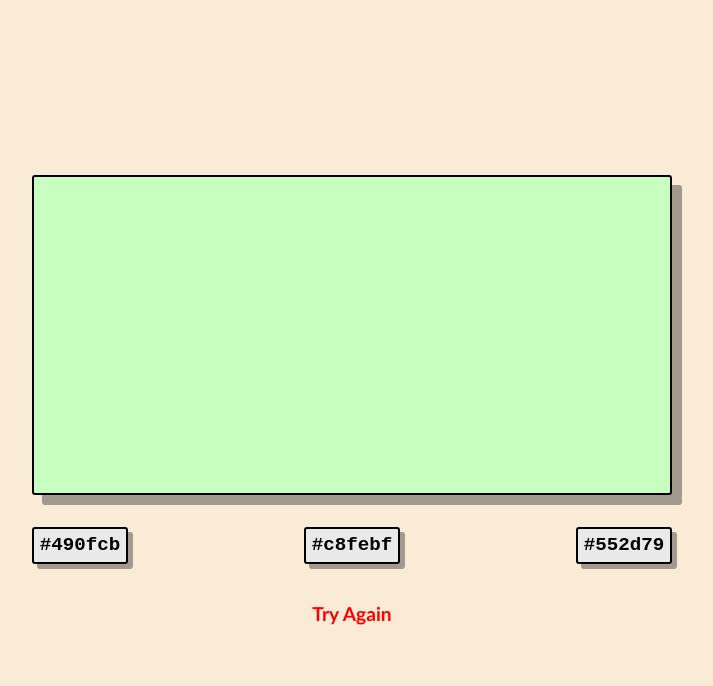
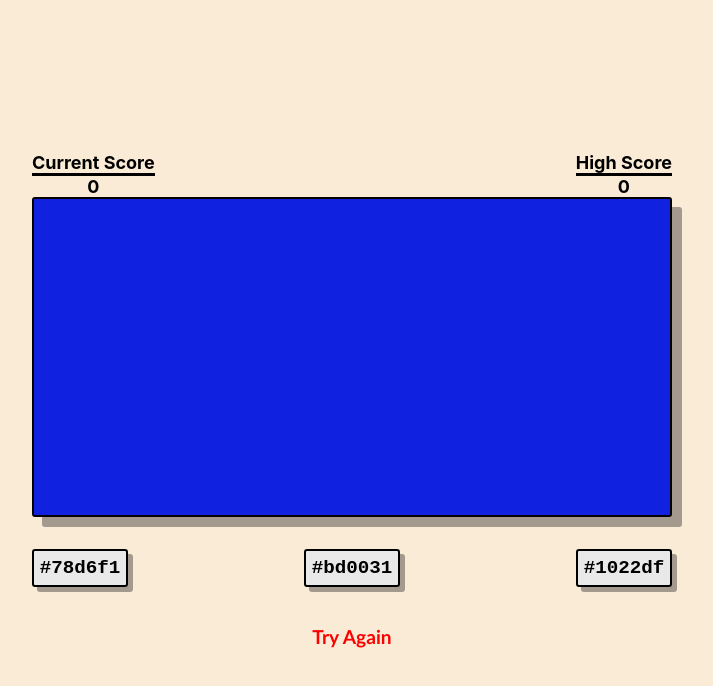
Before and after one commit to erikgalindo40/Color-Guessing-Game, a React (Create React App) app: page / in a window 1280 px wide. Shown: the top 686 px of the page, without its empty margins (288-1001 px from the left). Built offline with nearby package versions, Linux system fonts and the light colour scheme.

Commit message:
add score components with functionality and styling

```diff
--- a/src/App.js
+++ b/src/App.js
@@ -2,19 +2,21 @@ import ColorDisplay from "./components/ColorDisplay";
 import OptionContainer from "./components/OptionContainer";
 import { useState, useEffect } from "react";
 import AnswerConfirmation from "./components/AnswerConfirmation";
+import ScoreContainer from "./components/ScoreContainer";
 
 
 function App() {
   const [color, setColor] = useState('')
   const [hexCodes, setHexCodes] = useState([])
   const [isCorrect, setIsCorrect] = useState(undefined)
+  const [currentScore, setCurrentScore] = useState(0)
+  const [highScore, setHighScore] = useState(0)
 
   useEffect(() => {
-    console.log(`effect`)
-    test()
+    setInitialHexCodes()
   }, [])
 
-  const test = () => {
+  const setInitialHexCodes = () => {
     let randomHex = getRanHex()
       setColor(randomHex)
       setHexCodes(shuffleHexCodeArray([randomHex, getRanHex(), getRanHex()]))
@@ -41,8 +43,10 @@ function App() {
     if (optionColor===color) {
       setIsCorrect(true)
       generateNewHexCodesArray()
+      increaseCurrentScore()
     } else {
       setIsCorrect(false)
+      resetCurrentScore()
     }
   }
 
@@ -54,8 +58,18 @@ function App() {
   return hexCodeArray
   }
 
+  const increaseCurrentScore = () => {
+    setCurrentScore(currentScore+1)
+    currentScore+1>highScore&&setHighScore(highScore+1)
+  }
+
+  const resetCurrentScore = () =>{
+    setCurrentScore(0)
+  }
+
   return (
     <>
+    <ScoreContainer currentScore={currentScore} highScore={highScore} />
     <ColorDisplay color={color}/>
     <OptionContainer hexCodes={hexCodes} color={color} onGenRanHex={getRanHex} onOptionSelect={handleOptionSelect}/>
     {isCorrect?
--- /dev/null
+++ b/src/components/ScoreContainer.jsx
@@ -0,0 +1,13 @@
+import React from 'react'
+import ScoreTracker from './ScoreTracker'
+
+function ScoreContainer({ currentScore, highScore }) {
+  return (
+    <div className='score-container'>
+        <ScoreTracker title={'Current Score'} score={currentScore}/>
+        <ScoreTracker title={'High Score'} score={highScore}/>
+    </div>
+  )
+}
+
+export default ScoreContainer
--- /dev/null
+++ b/src/components/ScoreTracker.jsx
@@ -0,0 +1,16 @@
+import React from 'react'
+
+function ScoreTracker({ score, title }) {
+  return (
+    <div className='score-tracker-container'>
+        <div className="score-title">
+            {title}
+        </div>
+        <div className="score-value">
+            {score}
+        </div>
+    </div>
+  )
+}
+
+export default ScoreTracker
--- a/src/index.css
+++ b/src/index.css
@@ -73,3 +73,26 @@ ANSWER STYLING
   font-family: 'Trebuchet MS', 'Lucida Sans Unicode', 'Lucida Grande', 'Lucida Sans', Arial, sans-serif;
   text-align: center;
 }
+
+/*
+SCORE CONTAINER
+*/
+.score-container {
+  display: flex;
+  justify-content: space-between;
+}
+
+/*
+SCORE TRACKER CONTAINER
+*/
+.score-tracker-container {
+  display: flex;
+  flex-direction: column;
+  text-align: center;
+  font-weight: bold;
+  font-size: large;
+}
+
+.score-title {
+  border-bottom: 3px solid black;
+}
```
